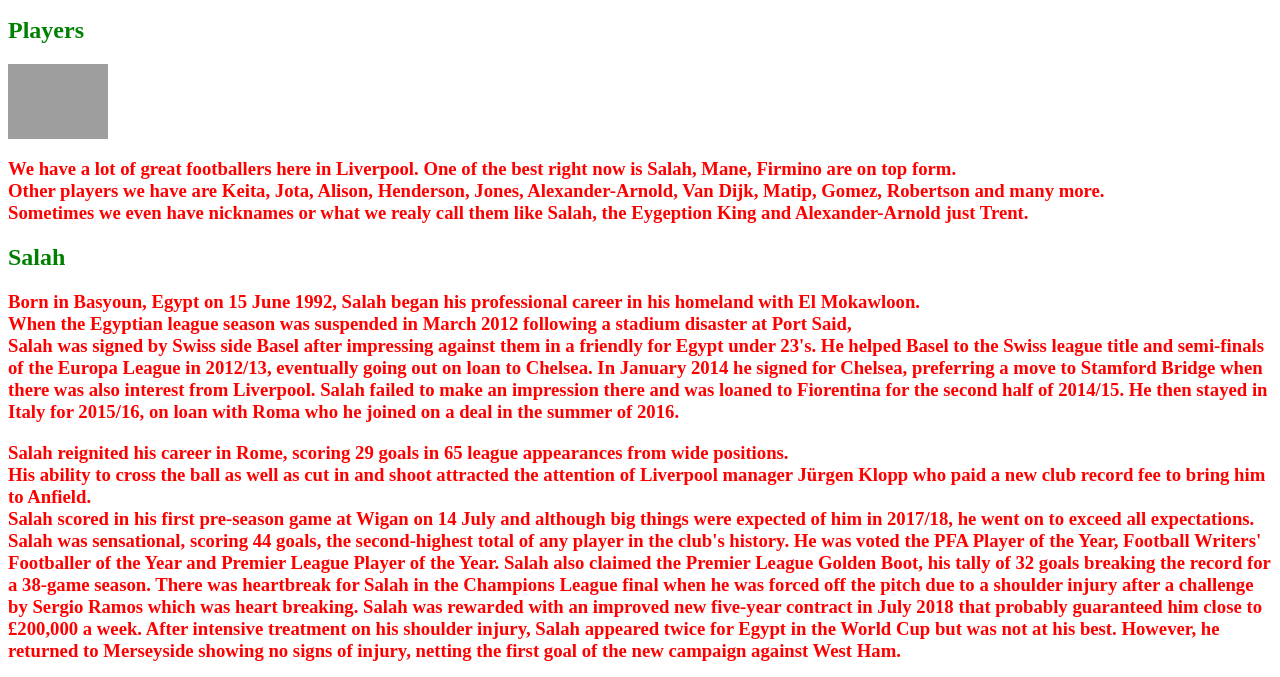
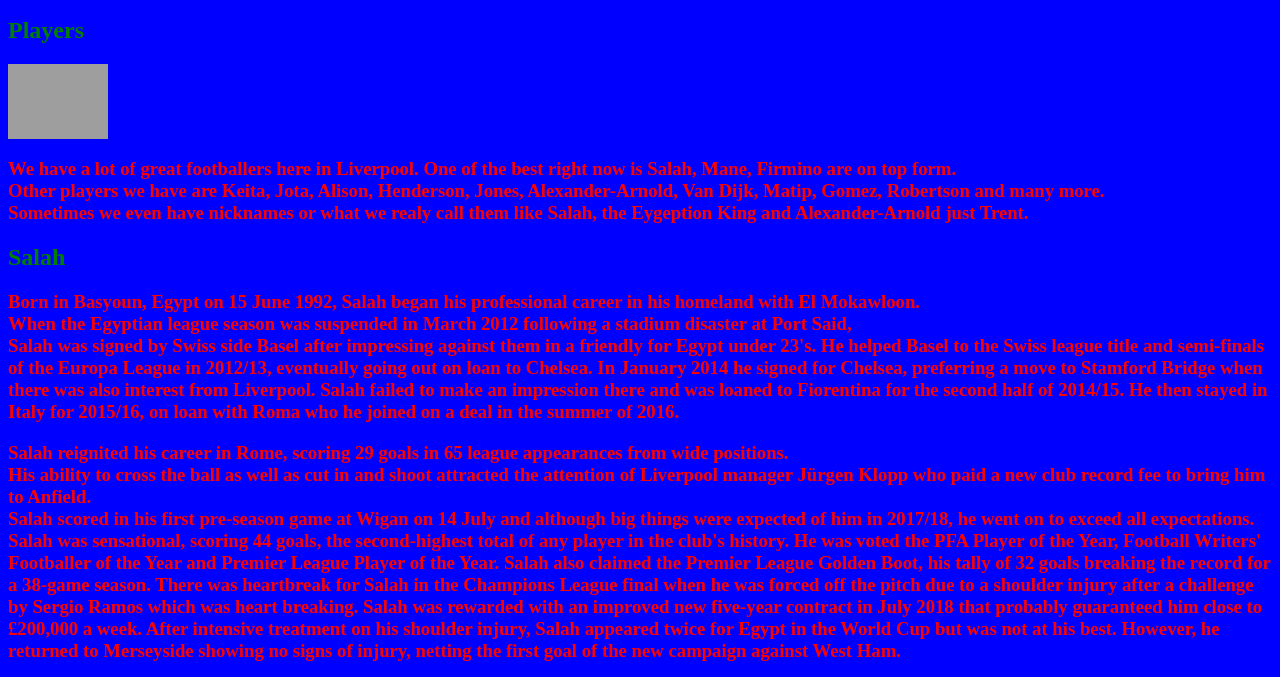
Before and after one commit to ashrafrahmanstchris/mywebpage7f, a plain HTML site: page index.html in a window 1280 px wide. Shown: the part 369-1046 px from the top of the page. Drawn offline with Linux system fonts and the light colour scheme; grey boxes are pictures that could not be loaded.

Commit message:
Update index.html

```diff
--- a/index.html
+++ b/index.html
@@ -5,7 +5,7 @@
 <style>
   h2 { color:green }
   h3 { color: red }
-    background { background-color: blue}
+    body { background-color: blue}
   </style>
 </head>
 <body>
```
